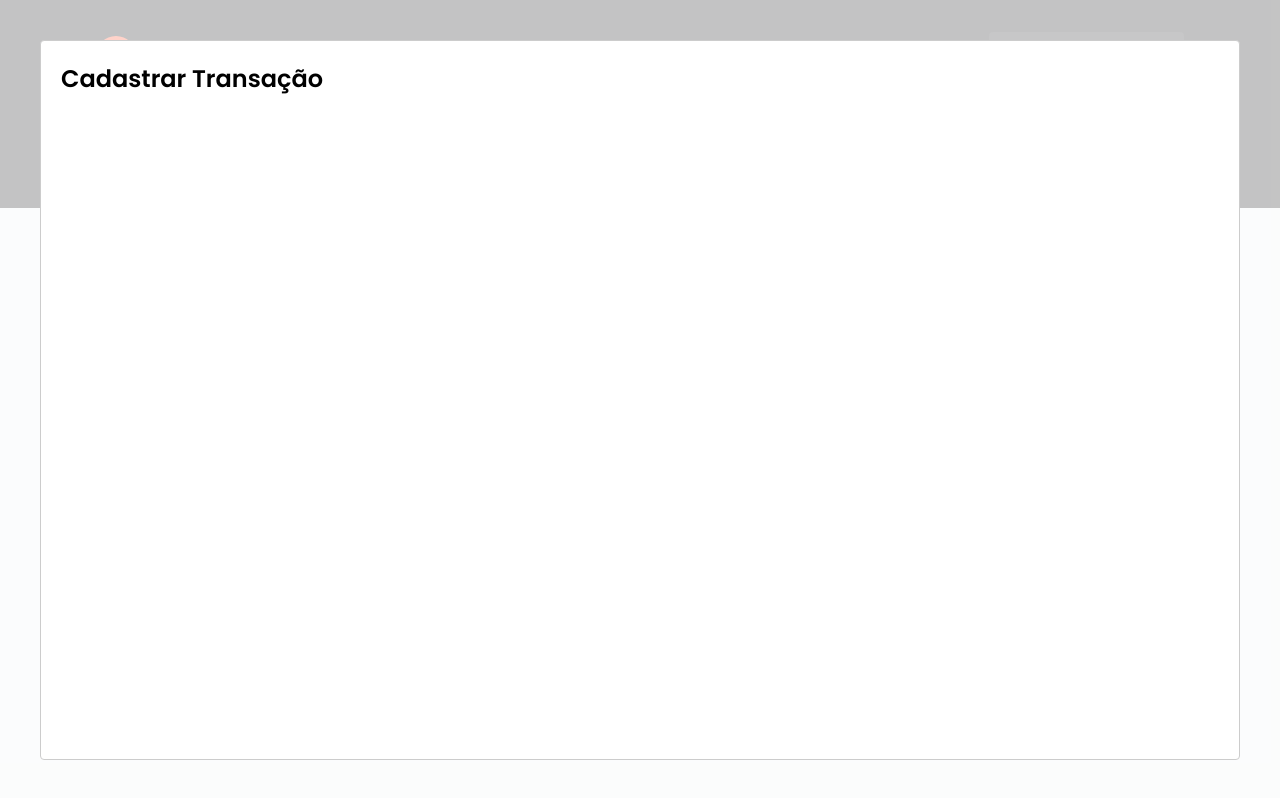
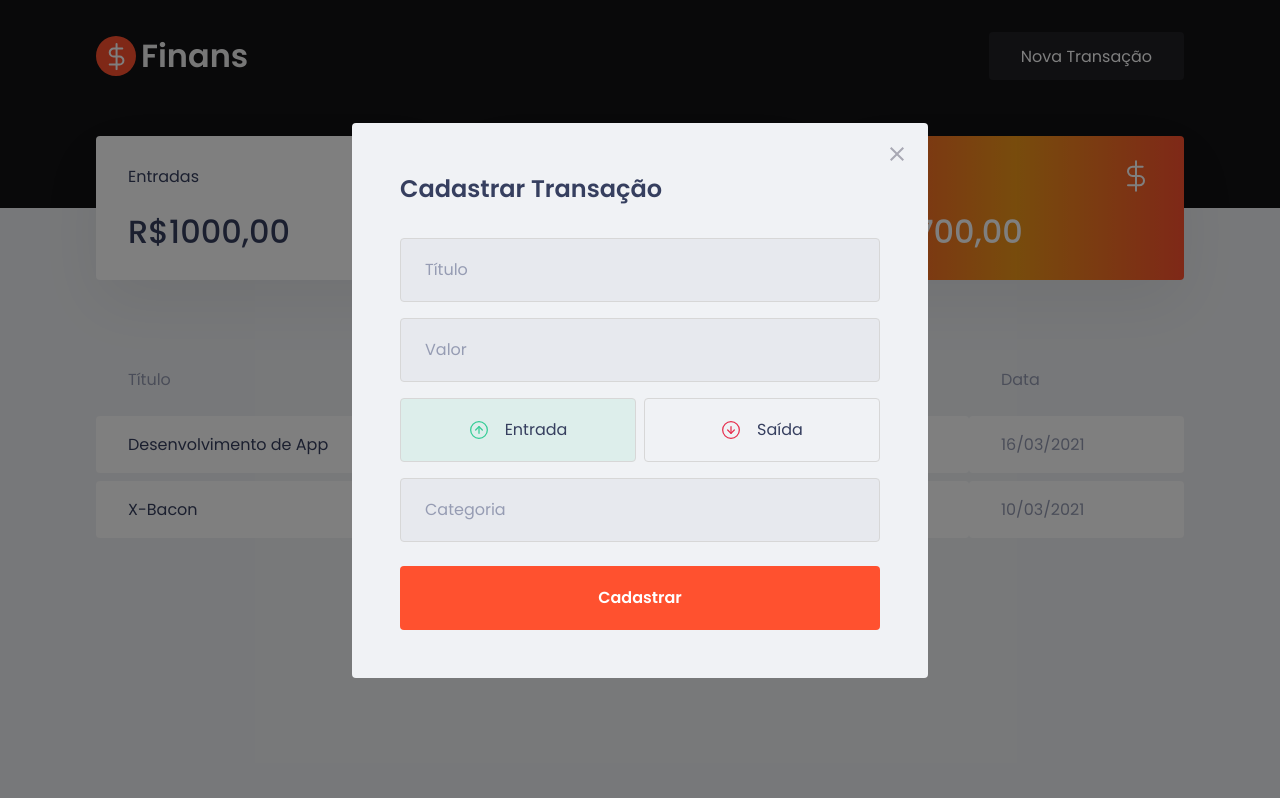
Before and after one commit to FernandesGuilherme07/finans, a React (Create React App) app: page / in a window 1280 px wide. Both pictures are taken after a click on the button "Nova Transação". Built offline with nearby package versions, Linux system fonts and the light colour scheme.

Commit message:
new transition modal component

```diff
--- a/package.json
+++ b/package.json
@@ -10,6 +10,7 @@
   },
   "dependencies": {
     "miragejs": "^0.1.45",
+    "polished": "^4.2.2",
     "react": "^18.2.0",
     "react-dom": "^18.2.0",
     "react-modal": "^3.15.1",
--- a/src/App.tsx
+++ b/src/App.tsx
@@ -3,6 +3,7 @@
 
 import { Dashboard } from "./components/Dashboard";
 import { Header } from "./components/Header";
+import { NewTransactionModal } from "./components/NewTansactionModal";
 
 import { GlobalStyle } from "./styles/global";
 
@@ -28,12 +29,10 @@
 
       <Dashboard />
 
-      <Modal
+      <NewTransactionModal
         isOpen={isNewTransactionModalOpen}
         onRequestClose={handleCloseNewTransactionModal}
-      >
-        <h2>Cadastrar Transação</h2>
-      </Modal>
+      />
     </>
   );
 }
--- a/src/components/Header/index.tsx
+++ b/src/components/Header/index.tsx
@@ -1,7 +1,7 @@
 import { Container, Content } from "./styles";
 // eslint-disable-next-line @typescript-eslint/ban-ts-comment
 // @ts-ignore
-import { default as logoImg } from "../../assets/logo.svg";
+import logoImg from "../../assets/logo.svg";
 
 interface HeaderProps {
   onOpenNewTransactionModal: () => void;
--- /dev/null
+++ b/src/components/NewTansactionModal/index.tsx
@@ -0,0 +1,73 @@
+/* eslint-disable @typescript-eslint/ban-ts-comment */
+import { useState } from "react";
+import Modal from "react-modal";
+// @ts-ignore
+import closeImg from "../../assets/close.svg";
+// @ts-ignore
+import incomeImg from "../../assets/income.svg";
+// @ts-ignore
+import outcomeImg from "../../assets/outcome.svg";
+
+import { Container, TransactionTypeContainer, RadioBox } from "./styles";
+
+interface NewTransactionModalProps {
+  isOpen: boolean;
+  onRequestClose: () => void;
+}
+
+export function NewTransactionModal({
+  isOpen,
+  onRequestClose,
+}: NewTransactionModalProps) {
+  const [type, setType] = useState("deposit");
+
+  return (
+    <Modal
+      isOpen={isOpen}
+      onRequestClose={onRequestClose}
+      overlayClassName="react-modal-overlay"
+      className="react-modal-content"
+    >
+      <button
+        className="react-modal-close"
+        type="button"
+        onClick={onRequestClose}
+      >
+        <img src={closeImg} alt="Fechal modal" />
+      </button>
+
+      <Container>
+        <h2>Cadastrar Transação</h2>
+
+        <input type="text" placeholder="Título" />
+        <input type="number" placeholder="Valor" />
+
+        <TransactionTypeContainer>
+          <RadioBox
+            type="button"
+            onClick={() => setType("deposit")}
+            isActive={type === "deposit"}
+            activeColor="green"
+          >
+            <img src={incomeImg} alt="Entrada" />
+            <span>Entrada</span>
+          </RadioBox>
+
+          <RadioBox
+            type="button"
+            onClick={() => setType("withdraw")}
+            isActive={type === "withdraw"}
+            activeColor="red"
+          >
+            <img src={outcomeImg} alt="Saída" />
+            <span>Saída</span>
+          </RadioBox>
+        </TransactionTypeContainer>
+
+        <input type="text" placeholder="Categoria" />
+
+        <button type="submit">Cadastrar</button>
+      </Container>
+    </Modal>
+  );
+}
--- /dev/null
+++ b/src/components/NewTansactionModal/styles.ts
@@ -0,0 +1,85 @@
+import styled from "styled-components";
+import { darken, transparentize } from "polished";
+
+interface RadioBoxProps {
+  isActive: boolean;
+  activeColor: "green" | "red";
+}
+
+const colors = {
+  green: "#33cc95",
+  red: "#e52e4d",
+};
+
+export const Container = styled.form`
+  h2 {
+    margin-bottom: 2rem;
+    font-size: 1.5rem;
+    color: var(--text-title);
+  }
+  input {
+    padding: 0 1.5rem;
+    width: 100%;
+    height: 4rem;
+    font-size: 1rem;
+    font-weight: 400;
+    background: #e7e9ee;
+    border: 1px solid #d7d7d7;
+    border-radius: 0.25rem;
+    &::placeholder {
+      color: var(--text-body);
+    }
+    & + input {
+      margin-top: 1rem;
+    }
+  }
+  button[type="submit"] {
+    margin-top: 1.5rem;
+    padding: 0 1.5rem;
+    width: 100%;
+    height: 4rem;
+    font-size: 1rem;
+    font-weight: 600;
+    color: #ffffff;
+    background: var(--orange);
+    border: 0;
+    border-radius: 0.25rem;
+    transition: filter 0.2s ease-in-out;
+
+    &:hover {
+      filter: brightness(0.9);
+    }
+  }
+`;
+
+export const TransactionTypeContainer = styled.div`
+  display: grid;
+  grid-template-columns: 1fr 1fr;
+  gap: 0.5rem;
+  margin: 1rem 0;
+`;
+
+export const RadioBox = styled.button<RadioBoxProps>`
+  display: flex;
+  align-items: center;
+  justify-content: center;
+  height: 4rem;
+  background: ${({ isActive, activeColor }) =>
+    isActive ? transparentize(0.9, colors[activeColor]) : "transparent"};
+  border: 1px solid #d7d7d7;
+  border-radius: 0.25rem;
+  transition: border-color 0.2s ease-in-out;
+  &:hover {
+    border-color: ${darken(0.1, "#d7d7d7")};
+  }
+  img {
+    width: 20px;
+    height: 20px;
+  }
+  span {
+    display: block;
+    margin-left: 1rem;
+    font-size: 1rem;
+    color: var(--text-title);
+  }
+`;
--- a/src/styles/global.ts
+++ b/src/styles/global.ts
@@ -68,12 +68,20 @@
   }
 
   .react-modal-content {
+    border: none;
     position: relative;
     padding: 3rem;
     width: 100%;
     max-width: 576px;
     background: var(--background);
     border-radius: 0.25rem;
+    @media (max-width: 600px) {
+      position: absolute;
+      left: 0;
+      right: 0;
+      bottom: 0;
+      border-radius: 2rem 2rem 0 0;
+    }
   }
 
   .react-modal-close {
```
Also changed, not shown: 1 other file (tests, documents, lock files or other folders).
